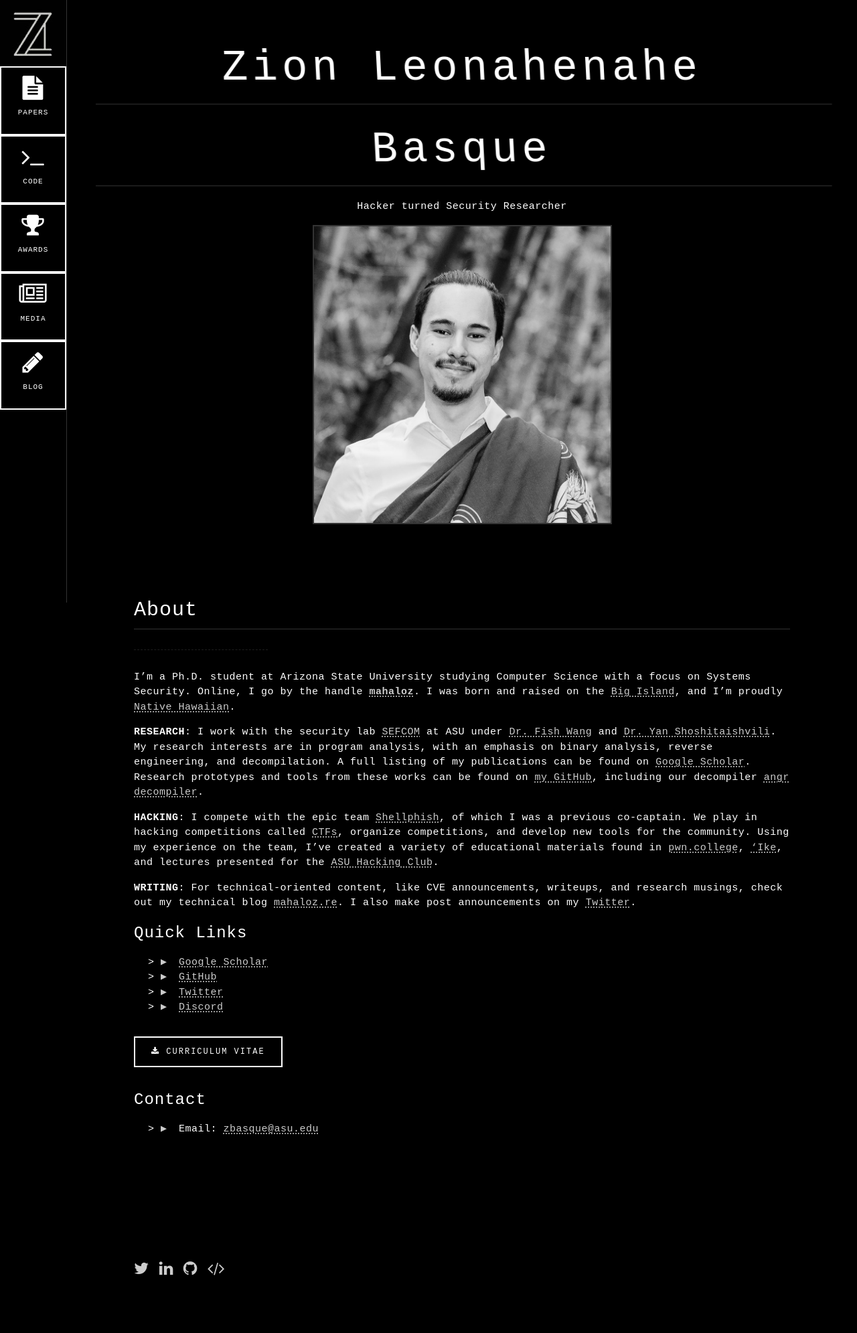
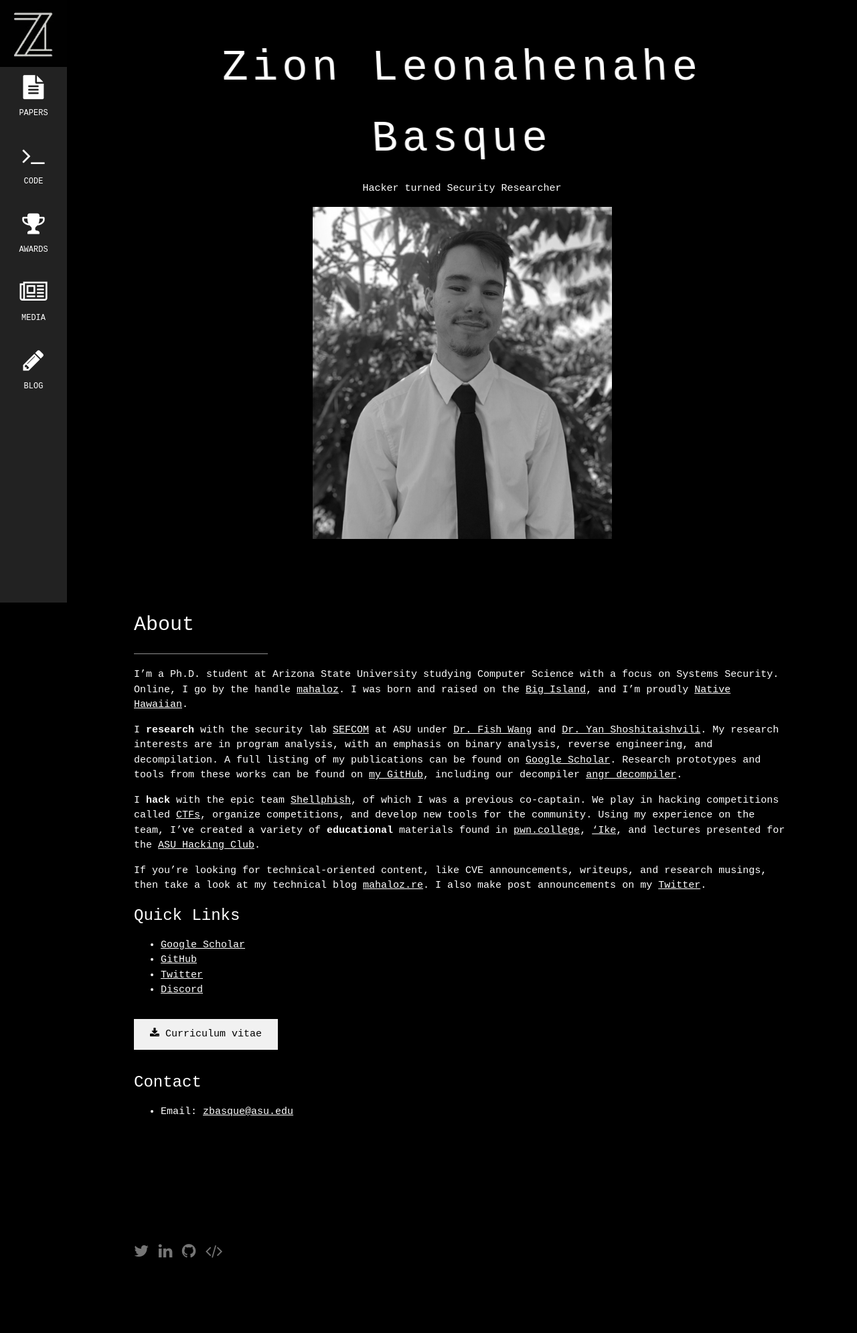
Before and after one commit to mahaloz/zionbasque.com, a Jekyll site: the page built from index.md, in a window 1280 px wide. Shown: the whole page at 67% size. Built offline with Jekyll 4.4.1, drawn with Linux system fonts in a browser that asks for light colours; after the commit the page ends 1965 px from its top, so only the background shows below that.

Commit message:
Revert "update picture"
This reverts commit 6f05319e4c009df63730c6ba31de7dab64a69e3d.

```diff
--- a/_includes/header.html
+++ b/_includes/header.html
@@ -11,32 +11,26 @@
 <link rel="stylesheet" href=
 "https://cdnjs.cloudflare.com/ajax/libs/font-awesome/4.7.0/css/font-awesome.min.css">
 <link rel="stylesheet" href="css/glitch.css">
-<link rel="stylesheet" href="css/text-game.css">
 <style>
-body, h1,h2,h3,h4,h5,h6 {font-family: 'Courier New', Monaco, monospace;}
+body, h1,h2,h3,h4,h5,h6 {font-family: courier new, courier;}
 .w3-row-padding img {margin-bottom: 12px}
 /* Set the width of the sidebar to 120px */
-.w3-sidebar {width: 100;background: #000;}
+.w3-sidebar {width: 100;background: #222;}
 /* Add a left margin to the "page content" that matches the width of the sidebar (120px) */
 #main {margin-left: 100px}
 /* Remove margins from "page content" on small screens */
 @media only screen and (max-width: 600px) {#main {margin-left: 0}}
 .accordion {
-  background-color: #1a1a1a;
-  color: #00ff41;
+  background-color: #707070;
+  color: white;
   cursor: pointer;
   padding: 18px;
   width: 100%;
-  border: 1px solid #333;
+  border: none;
   text-align: left;
   outline: none;
   font-size: 15px;
   transition: 0.4s;
-  font-family: 'Courier New', monospace;
-}
-.accordion:hover {
-  background-color: #333;
-  box-shadow: 0 0 10px #00ff41;
 }
 
 </style>
--- a/css/text-game.css
+++ /dev/null
@@ -1,229 +0,0 @@
-/* Text-Based Game Aesthetic - Professional & Subtle */
-
-:root {
-  --primary-white: #ffffff;
-  --secondary-gray: #cccccc;
-  --dark-bg: #000000;
-  --darker-bg: #0a0a0a;
-  --border-subtle: #333333;
-  --accent-dim: #666666;
-}
-
-/* Subtle text-game typography */
-body {
-  font-family: 'Courier New', 'Lucida Console', Monaco, monospace !important;
-  background-color: var(--dark-bg);
-  color: var(--primary-white);
-  letter-spacing: 0.5px;
-  line-height: 1.5;
-}
-
-/* Clean monospace headers with subtle styling */
-h1, h2, h3, h4, h5, h6 {
-  font-family: 'Courier New', monospace !important;
-  color: var(--primary-white);
-  font-weight: normal;
-  letter-spacing: 1px;
-}
-
-/* Subtle text decoration for sections */
-h2 {
-  border-bottom: 1px solid var(--border-subtle);
-  padding-bottom: 5px;
-  margin-bottom: 20px;
-}
-
-/* Enhanced button styling with game-like feel */
-.w3-button, .w3-btn {
-  font-family: 'Courier New', monospace !important;
-  background-color: var(--dark-bg) !important;
-  color: var(--primary-white) !important;
-  border: 2px solid var(--primary-white) !important;
-  text-transform: uppercase;
-  letter-spacing: 2px;
-  font-size: 12px;
-  padding: 12px 24px !important;
-  transition: all 0.2s ease;
-}
-
-.w3-button:hover, .w3-btn:hover {
-  background-color: var(--primary-white) !important;
-  color: var(--dark-bg) !important;
-  transform: translateY(-2px);
-  box-shadow: 0 4px 8px rgba(255, 255, 255, 0.2);
-}
-
-/* Navigation styling - cleaner look */
-.w3-sidebar {
-  background: var(--dark-bg) !important;
-  border-right: 1px solid var(--border-subtle);
-}
-
-.w3-sidebar a {
-  color: var(--primary-white) !important;
-  font-family: 'Courier New', monospace !important;
-  font-size: 11px;
-  letter-spacing: 1px;
-  border-bottom: 1px solid var(--border-subtle);
-  transition: all 0.3s ease;
-}
-
-.w3-sidebar a:hover {
-  background-color: var(--darker-bg) !important;
-  color: var(--secondary-gray) !important;
-  transform: translateX(2px);
-}
-
-.w3-sidebar a.w3-black {
-  background-color: var(--darker-bg) !important;
-  color: var(--secondary-gray) !important;
-}
-
-/* Links with subtle game styling */
-a {
-  color: var(--secondary-gray);
-  text-decoration: underline;
-  text-decoration-style: dotted;
-  text-underline-offset: 3px;
-  transition: color 0.2s ease;
-}
-
-a:hover {
-  color: var(--primary-white);
-  text-decoration-style: solid;
-}
-
-/* List styling with game-like markers */
-ul li::marker {
-  content: '> ';
-}
-
-ul {
-  list-style: none;
-}
-
-ul li:before {
-  content: '▶ ';
-  color: var(--secondary-gray);
-  margin-right: 8px;
-}
-
-/* Subtle borders and boxes */
-hr {
-  border: none;
-  border-top: 1px dashed var(--border-subtle);
-  margin: 30px 0;
-}
-
-/* Code and pre blocks */
-pre, code {
-  background-color: var(--darker-bg);
-  border: 1px solid var(--border-subtle);
-  color: var(--secondary-gray);
-  font-family: 'Courier New', monospace;
-  padding: 15px;
-  font-size: 13px;
-  line-height: 1.4;
-}
-
-/* Enhanced accordion styling */
-.accordion {
-  background-color: var(--darker-bg) !important;
-  color: var(--primary-white) !important;
-  border: 1px solid var(--border-subtle) !important;
-  font-family: 'Courier New', monospace !important;
-  font-size: 14px !important;
-  letter-spacing: 1px;
-  transition: all 0.3s ease !important;
-}
-
-.accordion:hover {
-  background-color: var(--accent-dim) !important;
-  transform: translateY(-1px);
-}
-
-/* Subtle animations for interactive elements */
-.game-hover:hover {
-  transform: translateX(4px);
-  transition: transform 0.2s ease;
-}
-
-/* Image styling */
-.w3-image {
-  border: 2px solid var(--border-subtle);
-  transition: border-color 0.3s ease;
-}
-
-.w3-image:hover {
-  border-color: var(--primary-white);
-}
-
-/* Clean table styling */
-.w3-table, .w3-table-all {
-  border: 1px solid var(--border-subtle);
-  background-color: var(--darker-bg);
-}
-
-.w3-table th, .w3-table-all th {
-  background-color: var(--dark-bg);
-  color: var(--primary-white);
-  border-bottom: 2px solid var(--border-subtle);
-  font-family: 'Courier New', monospace;
-  letter-spacing: 1px;
-  text-transform: uppercase;
-  font-size: 12px;
-}
-
-.w3-table td, .w3-table-all td {
-  border-bottom: 1px solid var(--border-subtle);
-  color: var(--secondary-gray);
-  font-family: 'Courier New', monospace;
-}
-
-/* Enhanced glitch effect - keep existing but refine */
-.glitch {
-  color: var(--primary-white);
-  font-family: 'Courier New', monospace !important;
-  position: relative;
-}
-
-/* Mobile responsiveness */
-@media only screen and (max-width: 600px) {
-  body {
-    font-size: 14px;
-    letter-spacing: 0.3px;
-  }
-
-  .w3-button, .w3-btn {
-    font-size: 10px;
-    letter-spacing: 1px;
-    padding: 10px 20px !important;
-  }
-}
-
-/* Accessibility */
-@media (prefers-reduced-motion: reduce) {
-  .w3-button:hover, .w3-btn:hover,
-  .accordion:hover,
-  .game-hover:hover,
-  .w3-sidebar a:hover {
-    transform: none;
-  }
-}
-
-/* High contrast support */
-@media (prefers-contrast: high) {
-  :root {
-    --primary-white: #ffffff;
-    --secondary-gray: #ffffff;
-    --border-subtle: #ffffff;
-  }
-}
-
-/* Focus states for accessibility */
-.w3-button:focus, .w3-btn:focus,
-.w3-sidebar a:focus,
-a:focus {
-  outline: 2px solid var(--primary-white);
-  outline-offset: 2px;
-}
--- a/index.md
+++ b/index.md
@@ -7,14 +7,20 @@ layout: default
 <hr style="width:200px" class="w3-opacity">
 
 I'm a Ph.D. student at Arizona State University studying Computer Science with a focus on Systems Security.
-Online, I go by the handle **[mahaloz](https://github.com/mahaloz)**.
+Online, I go by the handle [mahaloz](https://github.com/mahaloz).
 I was born and raised on the [Big Island](https://en.wikipedia.org/wiki/Hawaii_(island)), and I'm proudly [Native Hawaiian](https://www.nps.gov/locations/hawaii/heritage.htm).
 
-**RESEARCH**: I work with the security lab [SEFCOM](http://sefcom.asu.edu/) at ASU under [Dr. Fish Wang](https://ruoyuwang.me) and [Dr. Yan Shoshitaishvili](https://www.yancomm.net/). My research interests are in program analysis, with an emphasis on binary analysis, reverse engineering, and decompilation. A full listing of my publications can be found on [Google Scholar](https://scholar.google.com/citations?user=RKZkfRQAAAAJ&hl=en). Research prototypes and tools from these works can be found on [my GitHub](https://github.com/mahaloz), including our decompiler [angr decompiler](https://github.com/angr/angr-management).
+I **research** with the security lab [SEFCOM](http://sefcom.asu.edu/) at ASU under [Dr. Fish Wang](https://ruoyuwang.me) and [Dr. Yan Shoshitaishvili](https://www.yancomm.net/).
+My research interests are in program analysis, with an emphasis on binary analysis, reverse engineering, and decompilation.
+A full listing of my publications can be found on [Google Scholar](https://scholar.google.com/citations?user=RKZkfRQAAAAJ&hl=en).
+Research prototypes and tools from these works can be found on [my GitHub](https://github.com/mahaloz), including our decompiler [angr decompiler](https://github.com/angr/angr-management).
 
-**HACKING**: I compete with the epic team [Shellphish](http://shellphish.net/), of which I was a previous co-captain. We play in hacking competitions called [CTFs](https://ctftime.org/ctf-wtf/), organize competitions, and develop new tools for the community. Using my experience on the team, I've created a variety of educational materials found in [pwn.college](https://pwn.college), ['Ike](https://ike.mahaloz.re), and lectures presented for the [ASU Hacking Club](https://asuhacking.club).
+I **hack** with the epic team [Shellphish](http://shellphish.net/), of which I was a previous co-captain.
+We play in hacking competitions called [CTFs](https://ctftime.org/ctf-wtf/), organize competitions, and develop new tools for the community.
+Using my experience on the team, I've created a variety of **educational** materials found in [pwn.college](https://pwn.college), ['Ike](https://ike.mahaloz.re), and lectures presented for the [ASU Hacking Club](https://asuhacking.club).
 
-**WRITING**: For technical-oriented content, like CVE announcements, writeups, and research musings, check out my technical blog [mahaloz.re](https://mahaloz.re). I also make post announcements on my [Twitter](https://twitter.com/mahal0z).
+If you're looking for technical-oriented content, like CVE announcements, writeups, and research musings, then take a look at my technical blog [mahaloz.re](https://mahaloz.re).
+I also make post announcements on my [Twitter](https://twitter.com/mahal0z).
 
 ### Quick Links
 - [Google Scholar](https://scholar.google.com/citations?user=RKZkfRQAAAAJ&hl=en)
```
Also changed, not shown: CLAUDE.md (deleted, +0 -53 lines), Gemfile.lock (deleted), images/head_shot.jpg (added), images/oldish_pic.jpg (deleted), images/pic (copy).jpg (added), images/pic.jpg, 1 other file.
